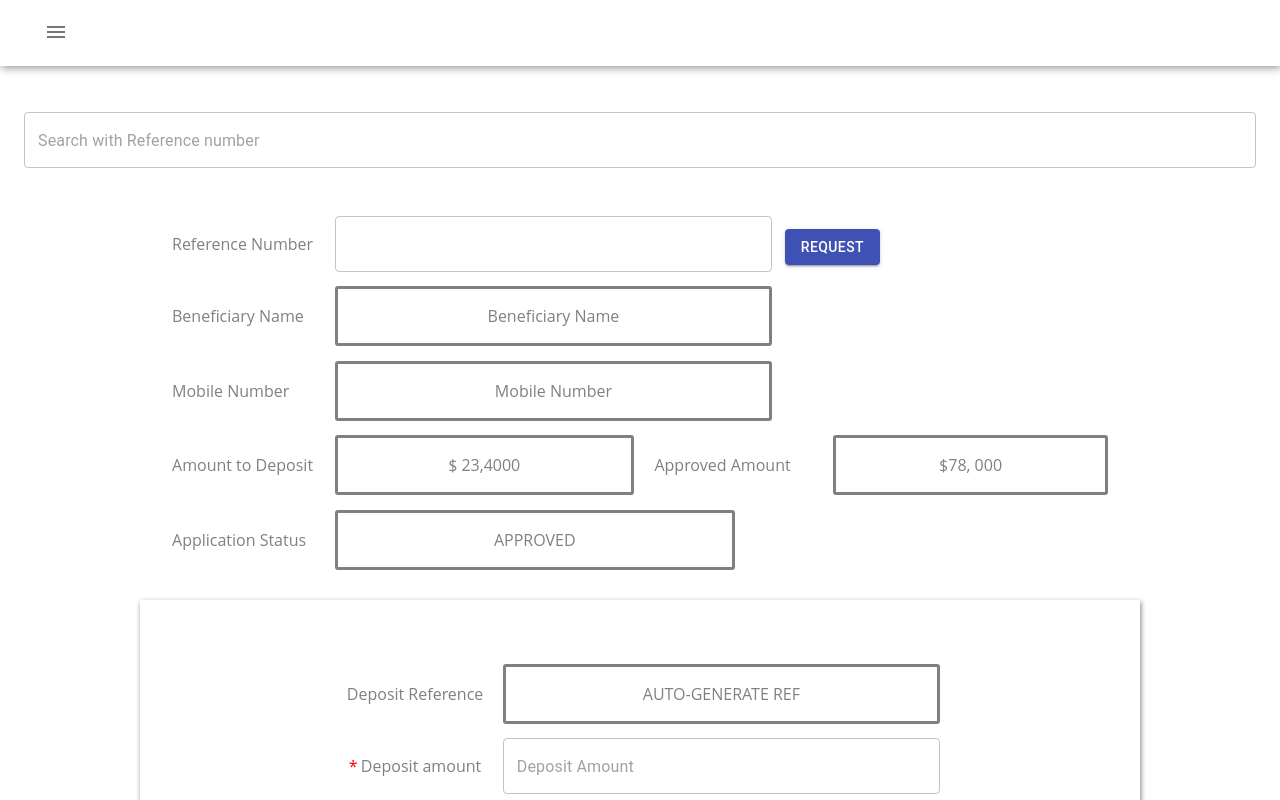
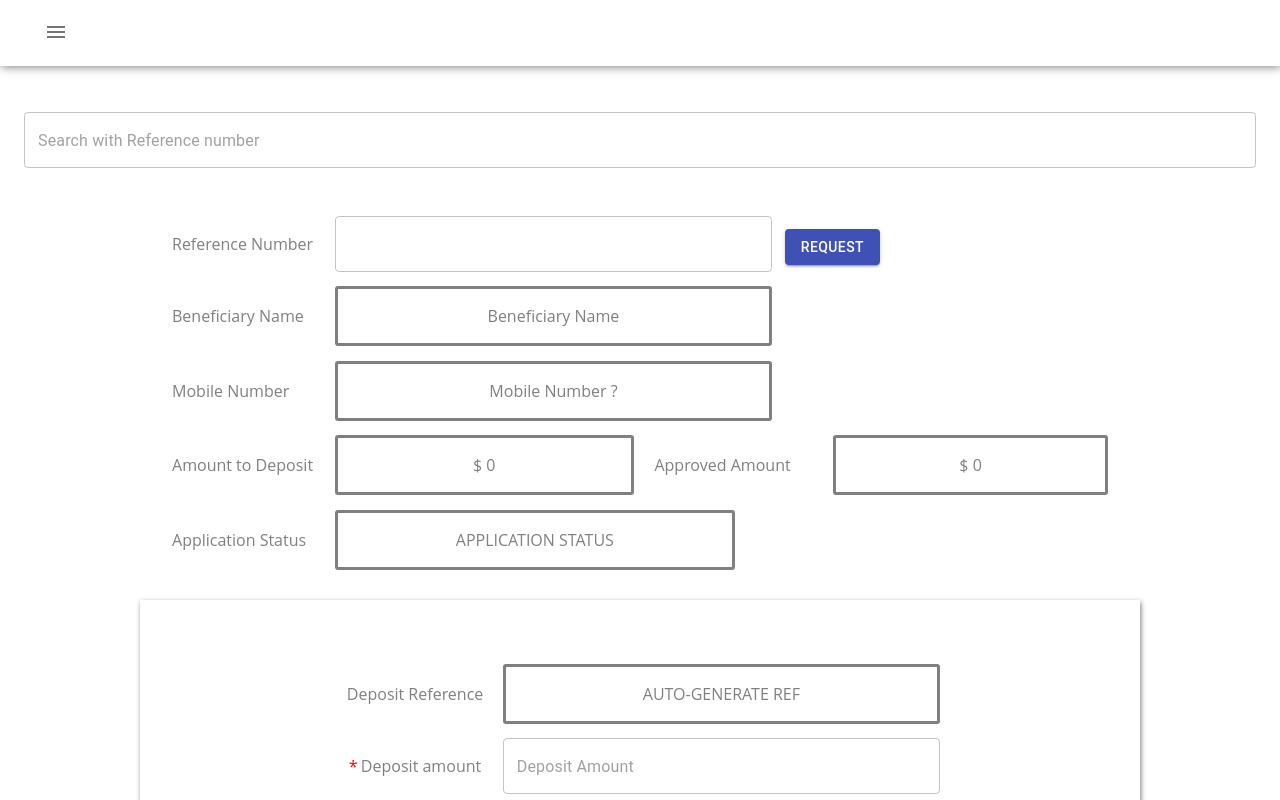
Before and after one commit to Maxinth/german-bps, a React (Create React App) app: page /rpa/bdeposit in a window 1280 px wide. Shown: the top 800 px of the page. Built offline with nearby package versions, Linux system fonts and the light colour scheme; no server answers.

Commit message:
added searchByRefNo

```diff
--- a/src/components/RPA/BdepositPageComps/ApplicationStatus.jsx
+++ b/src/components/RPA/BdepositPageComps/ApplicationStatus.jsx
@@ -1,13 +1,18 @@
 import LabeledInputAndDisplay from "./LabeledInput";
+import PropTypes from "prop-types";
 
-const ApplicationStatus = () => {
+const ApplicationStatus = ({ status = "APPLICATION STATUS" }) => {
   return (
     <LabeledInputAndDisplay
       labelName="Application Status"
-      value="APPROVED"
+      value={status}
       type="display"
     />
   );
 };
 
+ApplicationStatus.propTypes = {
+  status: PropTypes.string,
+};
+
 export default ApplicationStatus;
--- a/src/components/RPA/BdepositPageComps/BeneficiaryNameAndNo.jsx
+++ b/src/components/RPA/BdepositPageComps/BeneficiaryNameAndNo.jsx
@@ -1,20 +1,23 @@
 import LabeledInputAndDisplay from "./LabeledInput";
-
-const BeneficiaryNameAndNo = () => {
+import PropTypes from "prop-types";
+const BeneficiaryNameAndNo = ({ name = "Beneficiary Name" }) => {
   return (
     <>
       <LabeledInputAndDisplay
         labelName="Beneficiary Name"
-        value="Beneficiary Name"
+        value={name}
         type="display"
       />
       <LabeledInputAndDisplay
         labelName="Mobile Number"
-        value="Mobile Number"
+        value="Mobile Number ?"
         type="display"
       />
     </>
   );
 };
 
+BeneficiaryNameAndNo.propTypes = {
+  name: PropTypes.string,
+};
 export default BeneficiaryNameAndNo;
--- a/src/components/RPA/BdepositPageComps/DepositAndApprovedAmounts.jsx
+++ b/src/components/RPA/BdepositPageComps/DepositAndApprovedAmounts.jsx
@@ -1,21 +1,27 @@
 import { LineBox } from "./styled";
 import LabeledInputAndDisplay from "./LabeledInput";
+import PropTypes from "prop-types";
 
-const DepositAndApprovedAmounts = () => {
+const DepositAndApprovedAmounts = ({ deposit = 0, approvedAmount = 0 }) => {
   return (
     <LineBox>
       <LabeledInputAndDisplay
         labelName="Amount to Deposit"
-        value="$ 23,4000"
+        value={`$ ${deposit}`}
         type="display"
       />
       <LabeledInputAndDisplay
         labelName="Approved Amount"
-        value="$78, 000"
+        value={`$ ${approvedAmount}`}
         type="display"
       />
     </LineBox>
   );
 };
 
+DepositAndApprovedAmounts.propTypes = {
+  deposit: PropTypes.number,
+  approvedAmount: PropTypes.number,
+};
+
 export default DepositAndApprovedAmounts;
--- a/src/components/RPA/BdepositPageComps/TopSection.jsx
+++ b/src/components/RPA/BdepositPageComps/TopSection.jsx
@@ -5,7 +5,10 @@ import BeneficiaryNameAndNo from "./BeneficiaryNameAndNo";
 import ApplicationStatus from "./ApplicationStatus";
 import PropTypes from "prop-types";
 
-const TopSection = ({ refNo, getVal, handleSearch }) => {
+const TopSection = (props) => {
+  const { refNo, getVal, handleSearch, ...detailsProps } = props;
+  const { applicationStatus, depositReceived, subsidyAmount, walletDetails } =
+    detailsProps;
   return (
     <InnerBox>
       <ReferenceNoSearch
@@ -13,9 +16,12 @@ const TopSection = ({ refNo, getVal, handleSearch }) => {
         getVal={getVal}
         handleSearch={handleSearch}
       />
-      <BeneficiaryNameAndNo />
-      <DepositAndApprovedAmounts />
-      <ApplicationStatus />
+      <BeneficiaryNameAndNo name={walletDetails} />
+      <DepositAndApprovedAmounts
+        deposit={depositReceived}
+        approvedAmount={subsidyAmount}
+      />
+      <ApplicationStatus status={applicationStatus} />
     </InnerBox>
   );
 };
--- a/src/components/RPA/BdepositPageComps/index.jsx
+++ b/src/components/RPA/BdepositPageComps/index.jsx
@@ -8,7 +8,7 @@ import { useState } from "react";
 import useFetchAllDetails from "../HomePageComps/useGetDashBoardData";
 
 const BeneficiaryDeposit = () => {
-  const [autoPopulate, setAutoPopulate] = useState({});
+  const [detailsBasedOnSearchItem, setDetailsBasedOnSearchItem] = useState({});
   const [refNo, setRefNo] = useState("");
   const { tableData } = useFetchAllDetails();
   const singleDetail = tableData.find((item) => item.refNo === refNo);
@@ -16,7 +16,7 @@ const BeneficiaryDeposit = () => {
   const getRefNoEntered = (val) => setRefNo(val);
   const handleRefSearch = () => {
     console.log(singleDetail);
-    // setAutoPopulate(singleDetail)
+    setDetailsBasedOnSearchItem(singleDetail);
   };
   return (
     <Form noValidate autoComplete="off">
@@ -25,10 +25,10 @@ const BeneficiaryDeposit = () => {
         <TopSection
           refNo={refNo}
           getVal={getRefNoEntered}
-          {...autoPopulate}
+          {...detailsBasedOnSearchItem}
           handleSearch={handleRefSearch}
         />
-        <VoucherDeposits />
+        <VoucherDeposits {...detailsBasedOnSearchItem} />
       </Container>
     </Form>
   );
```
